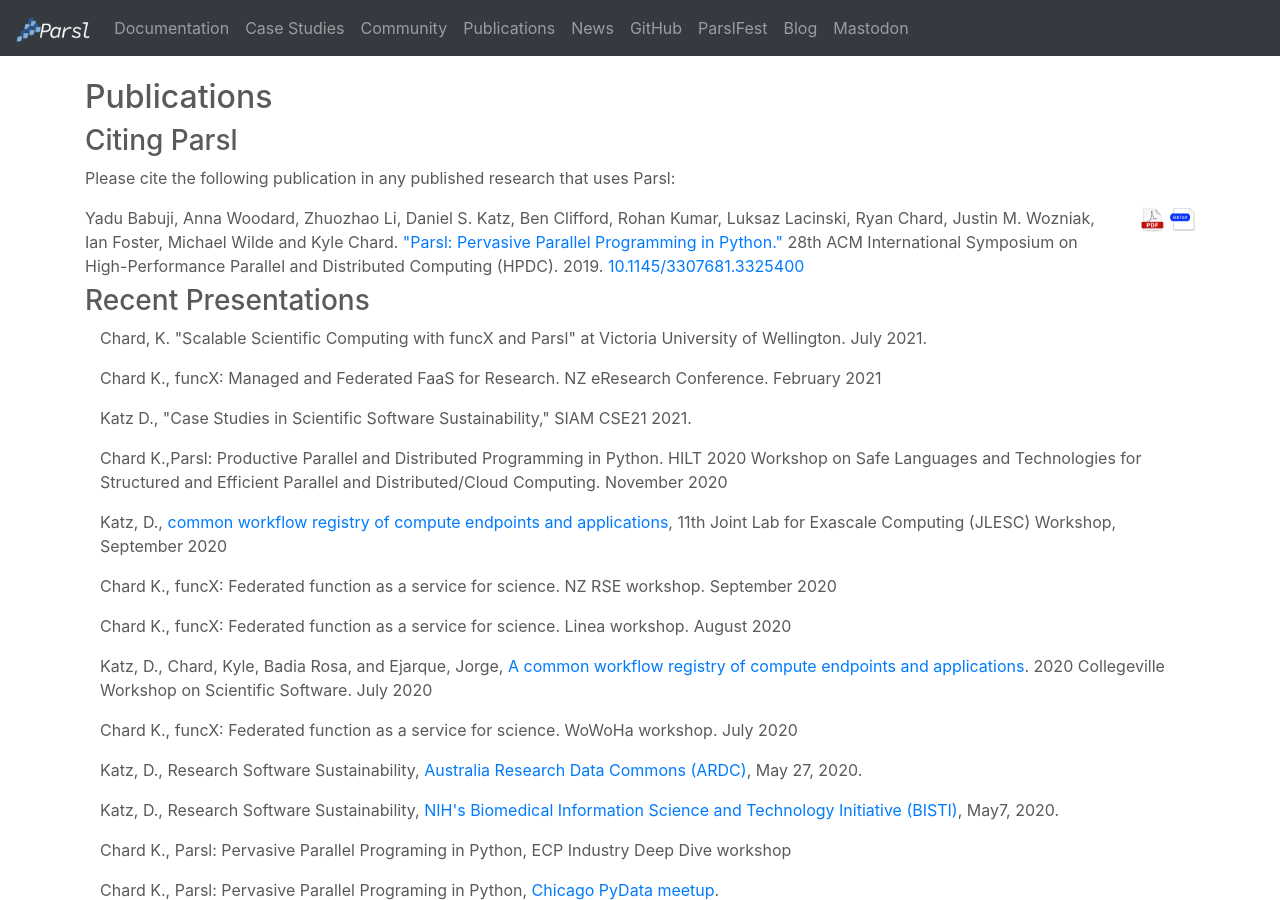
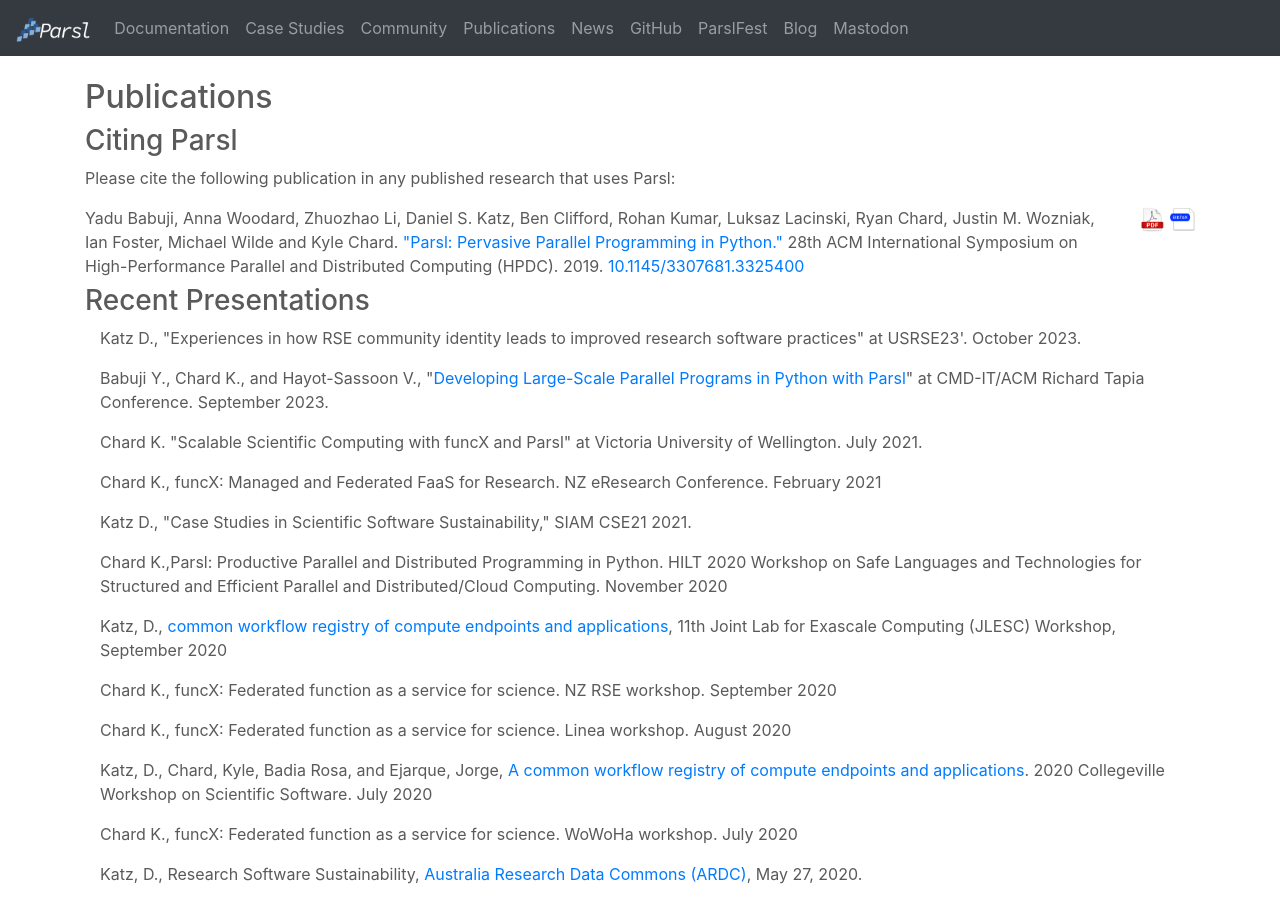
Before and after one commit to Parsl/parsl.github.io, a Jekyll site: the page built from publications.html, in a window 1280 px wide and 900 px high. Built offline with Jekyll 4.4.1, drawn with Linux system fonts in a browser that asks for light colours.

Commit message:
Add recent presentations

```diff
--- a/publications.html
+++ b/publications.html
@@ -146,7 +146,9 @@
 		<h3>Recent Presentations</h3>
                 <div class="media col-sm-12">
                     <div class="media-body">
-			<p>Chard, K.  "Scalable Scientific Computing with funcX and Parsl" at Victoria University of Wellington. July 2021.</p>
+			<p>Katz D., "Experiences in how RSE community identity leads to improved research software practices" at USRSE23'. October 2023.</p>
+			<p>Babuji Y., Chard K., and Hayot-Sassoon V., "<a href="https://tapiaconference.cmd-it.org/attend/presentation/?id=psub127&sess=sess190" target="_blank">Developing Large-Scale Parallel Programs in Python with Parsl</a>" at CMD-IT/ACM Richard Tapia Conference. September 2023.
+			<p>Chard K.  "Scalable Scientific Computing with funcX and Parsl" at Victoria University of Wellington. July 2021.</p>
    			<p>Chard K., funcX: Managed and Federated FaaS for Research. NZ eResearch Conference. February 2021</p>
 			<p>Katz D., "Case Studies in Scientific Software Sustainability," SIAM CSE21 2021.<p>
 			<p>Chard K.,Parsl: Productive Parallel and Distributed Programming in Python. HILT 2020 Workshop on Safe Languages and Technologies for Structured and Efficient Parallel and Distributed/Cloud Computing. November 2020</p>
```
